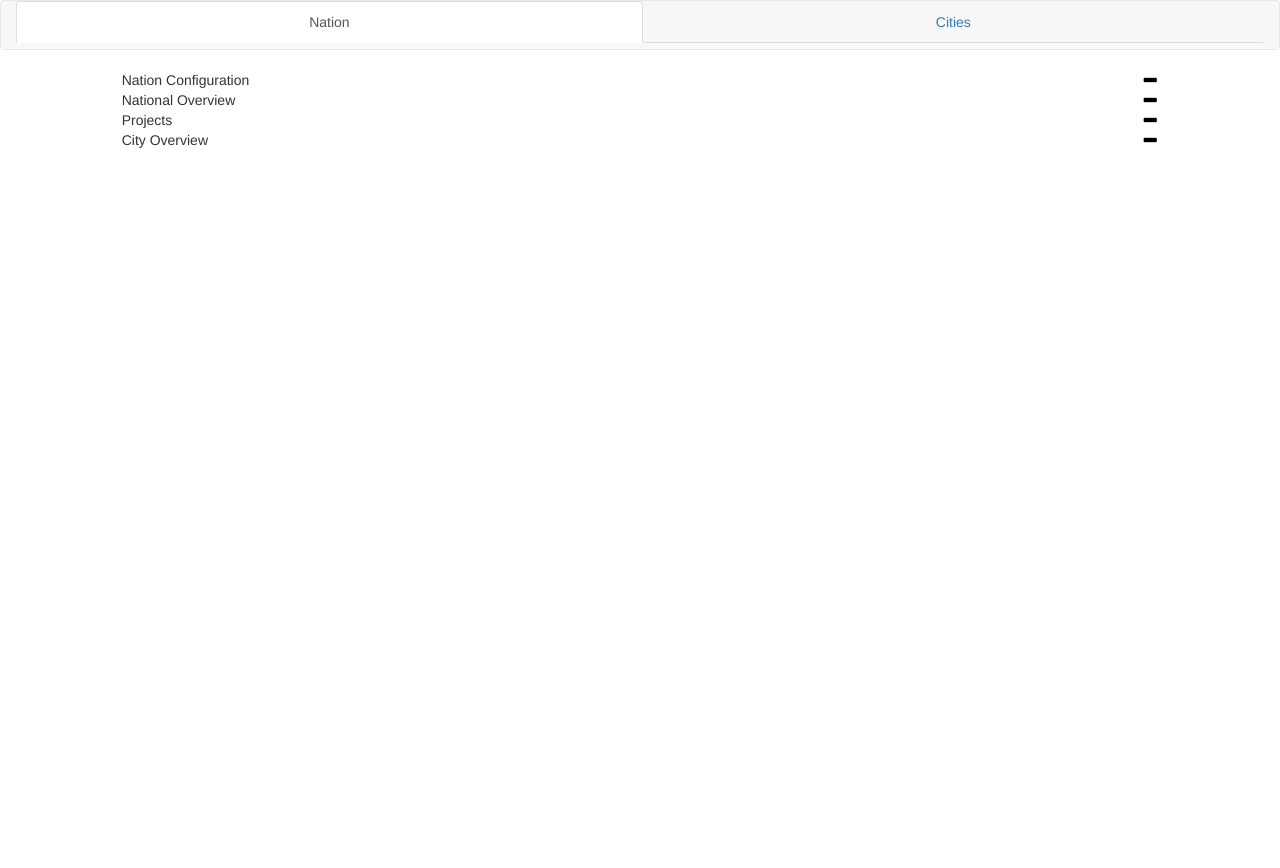
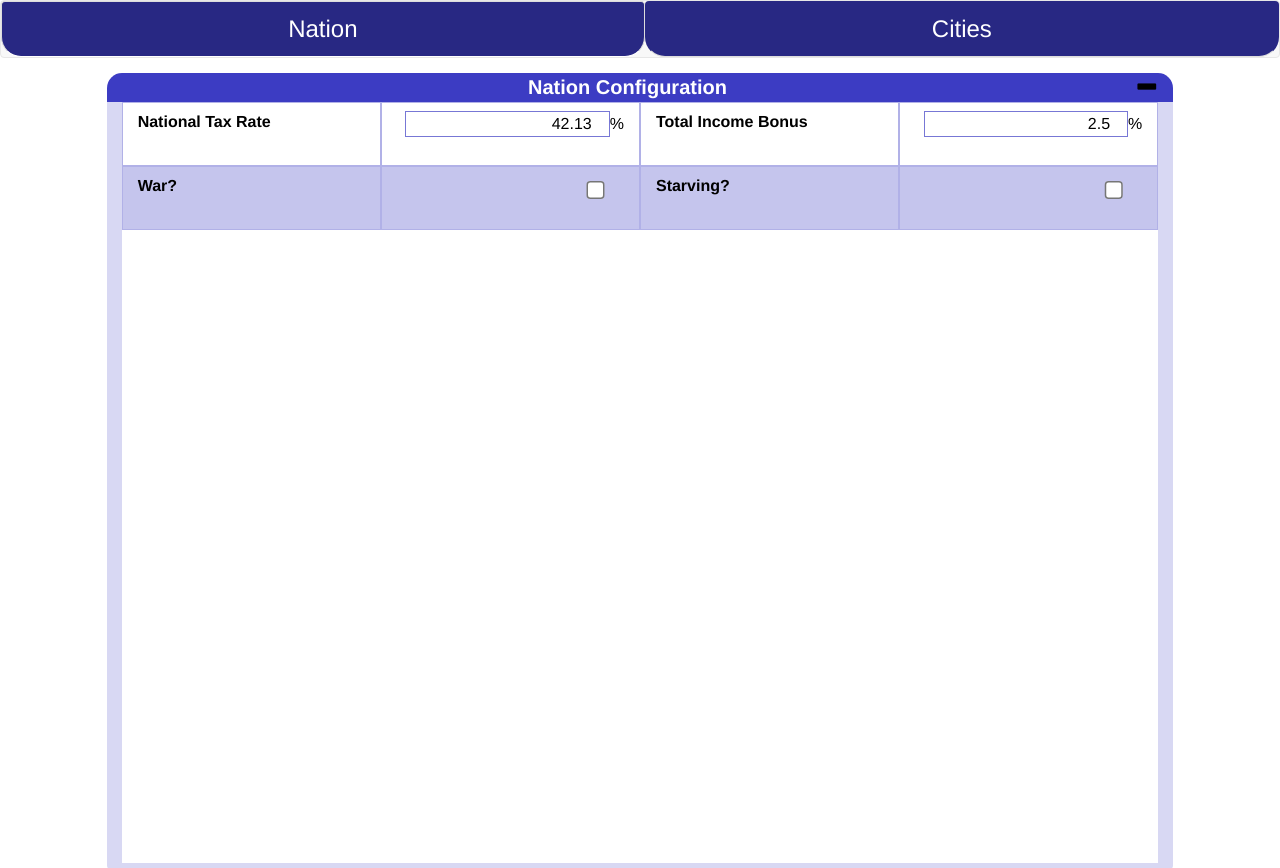
Before and after one commit to Shamadruu/Pol-War-Calc, a plain HTML site: page main/index.html in a window 1280 px wide. Shown: the top 868 px of the page. Before the commit the page ends 800 px from the top, so only its background shows below. Drawn offline with nearby package versions, Linux system fonts and the light colour scheme.

Commit message:
Update index.html

```diff
--- a/main/index.html
+++ b/main/index.html
@@ -4,7 +4,9 @@
   <script src="https://ajax.googleapis.com/ajax/libs/jquery/1.11.3/jquery.min.js"></script>
   <link rel="stylesheet" href="https://maxcdn.bootstrapcdn.com/bootstrap/3.3.6/css/bootstrap.min.css" integrity="sha384-1q8mTJOASx8j1Au+a5WDVnPi2lkFfwwEAa8hDDdjZlpLegxhjVME1fgjWPGmkzs7" crossorigin="anonymous">
   <script src="https://maxcdn.bootstrapcdn.com/bootstrap/3.3.6/js/bootstrap.min.js" integrity="sha384-0mSbJDEHialfmuBBQP6A4Qrprq5OVfW37PRR3j5ELqxss1yVqOtnepnHVP9aJ7xS" crossorigin="anonymous"></script>
-  <title>Politics and War Calculator (WIP)</title>
+  <link rel="stylesheet" type="text/css" href="css/main.css">
+
+
 
 </head>
 
@@ -66,6 +68,7 @@
         </div>
 
       </div>
+        <script src="js/main.js"></script>
 </body>
 
 </html>
```
